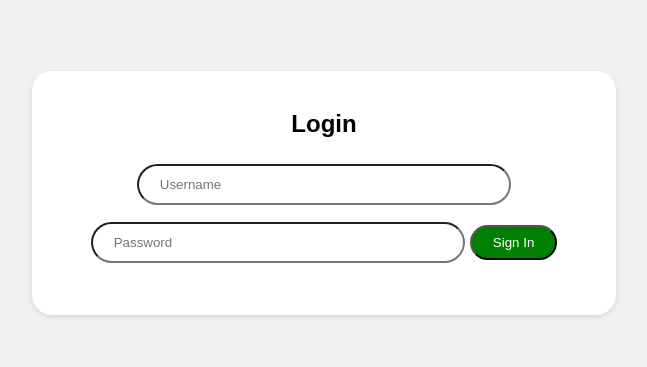
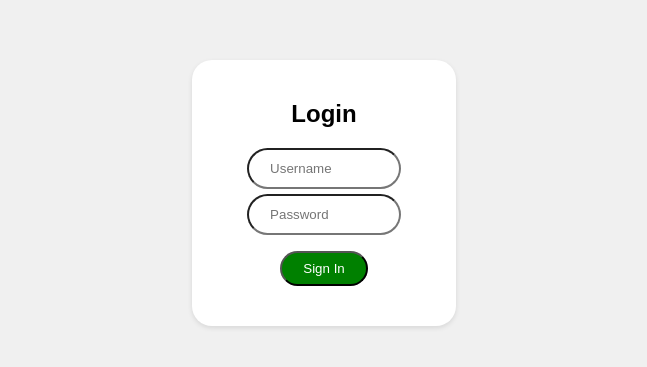
Before and after one commit to MasterZeeno/bold, a website: page public/index.html in a window 1280 px wide. Shown: the part 215-582 px from the top of the page, without its empty margins (316-963 px from the left). Drawn offline with Linux system fonts and the light colour scheme.

Commit message:
Update Site ✨

```diff
--- a/public/css/style.css
+++ b/public/css/style.css
@@ -7,7 +7,6 @@
 body {
   font-family: sans-serif;
   display: flex;
-  flex-direction: column;
   justify-content: center;
   align-items: center;
   min-height: 100vh;
@@ -30,6 +29,7 @@ h2 {
 
 button,
 input {
+  display: block;
   border-radius: 1.96rem;
 }
 
```
